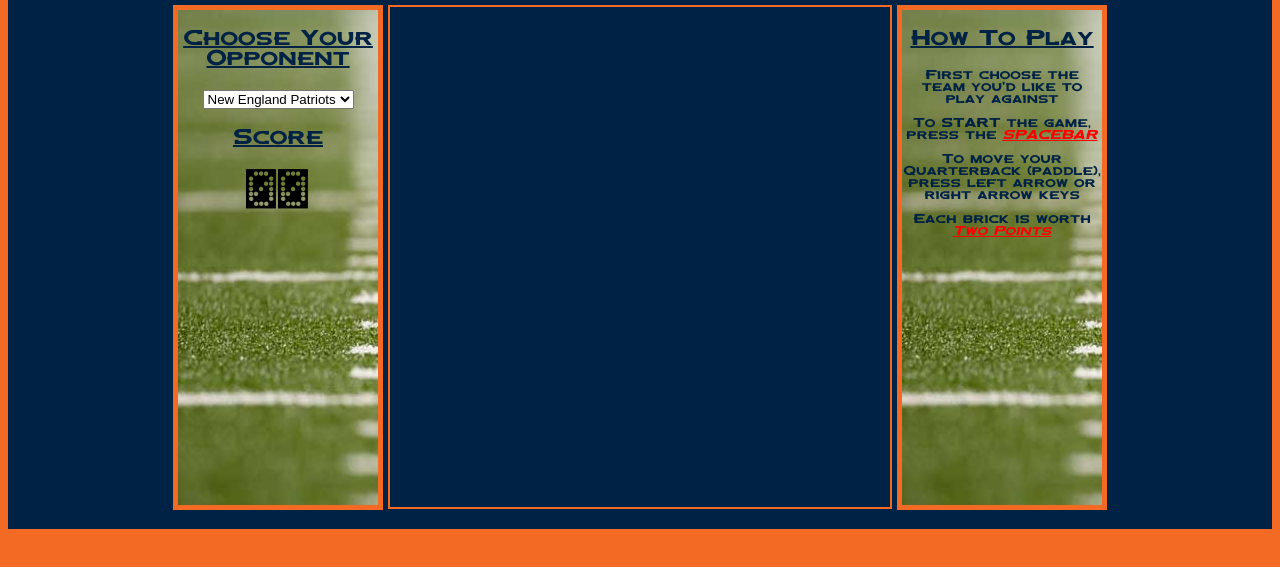
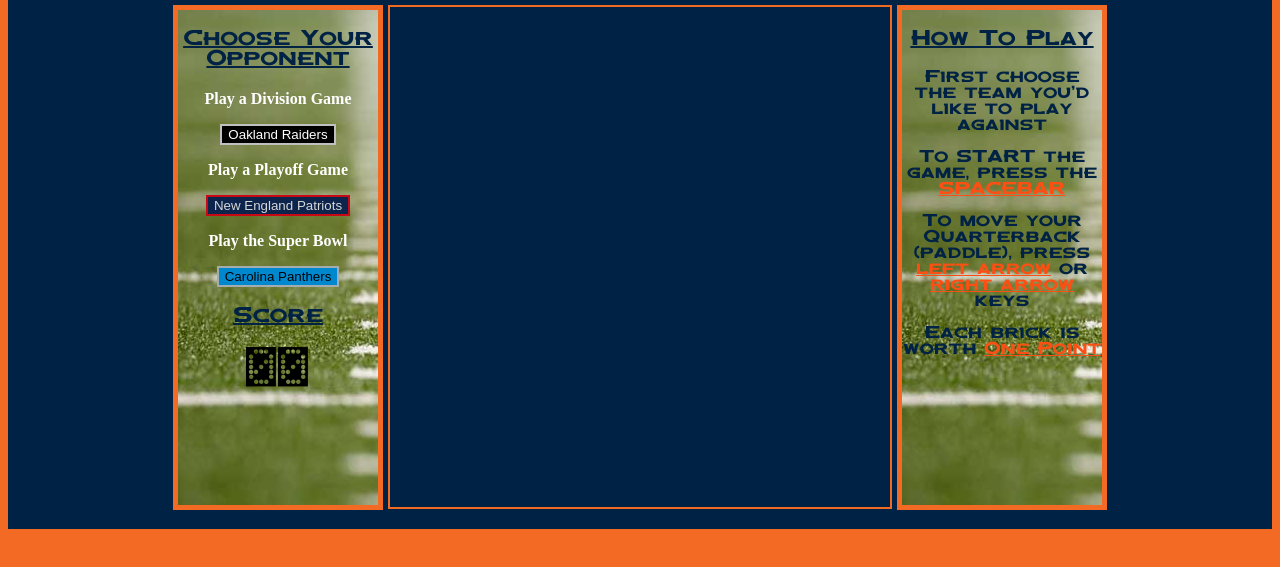
Before and after one commit to CHZMKL/game-time, a website: page index.html in a window 1280 px wide. Shown: the part 177-744 px from the top of the page. Drawn offline with Linux system fonts and the light colour scheme.

Commit message:
styled opponent choices

```diff
--- a/index.html
+++ b/index.html
@@ -15,11 +15,12 @@
 <section class="middle-container">
   <section class="level-score">
     <p class="level">Choose Your Opponent</p>
-      <select>
-        <option value="patriots">New England Patriots</option>
-        <option value="colts">Indianapolis Colts</option>
-        <option value="panthers">Carolina Panthers</option>
-      </select>
+      <p class="level-game"> Play a Division Game</p>
+      <button class="raiders">Oakland Raiders</button>
+      <p class="level-game">Play a Playoff Game</p>
+      <button class="patriots">New England Patriots</button>
+      <p class="level-game">Play the Super Bowl</p>
+      <button class="panthers">Carolina Panthers</button>
     <p class="score">Score</p>
       <div class="your-score">00</div>
   </section>
@@ -32,10 +33,10 @@
     <p class="how-to">How To Play</p>
       <p class="play">
         <li>First choose the team you'd like to play against</br></br>
-        <li>To START the game, press the <em>SPACEBAR</em>
+        <li>To START the game, press the <span>SPACEBAR</span>
         </br></br>
         <li>To move your Quarterback (paddle), press <span>left arrow</span> or <span>right arrow</span> keys</br></br>
-        <li>Each brick is worth <em>Two Points</em></br></br>
+        <li>Each brick is worth <span>One Point</span></br></br>
       </p>
     </section>
 
@@ -45,3 +46,4 @@
 
 </body>
 </html>
+</html>
--- a/styles.css
+++ b/styles.css
@@ -10,7 +10,6 @@
 
 body {
 background-color: #F36A24;
-height: auto;
 }
 
 .top-container {
@@ -46,6 +45,28 @@
   text-align: center;
 }
 
+.level-game {
+  font-weight: bold;
+  color: #FFFFFF;
+}
+
+.raiders {
+  background-color: black;
+  color:  white;
+  border: solid silver 2px;
+}
+
+.patriots {
+  background-color:#0D254C;
+  color: #D6D6D6;
+  border: solid #C80815 2px;
+}
+
+.panthers {
+  background-color: #0088CE;
+  color: #000000;
+  border: solid #A5ACAF 2px;
+}
 .level, .score, .how-to {
   font-family: Broncos;
   font-size: 20px;
@@ -82,13 +103,13 @@
 
 p.play, li  {
   font-family: Broncos;
-  font-size: 12px;
+  font-size: 16px;
   text-align: center;
   list-style-type: none;
   color: #002244;
 }
 
-em {
-  color: red;
+span {
+  color: #FB4F14;
   text-decoration: underline;
 }
```
